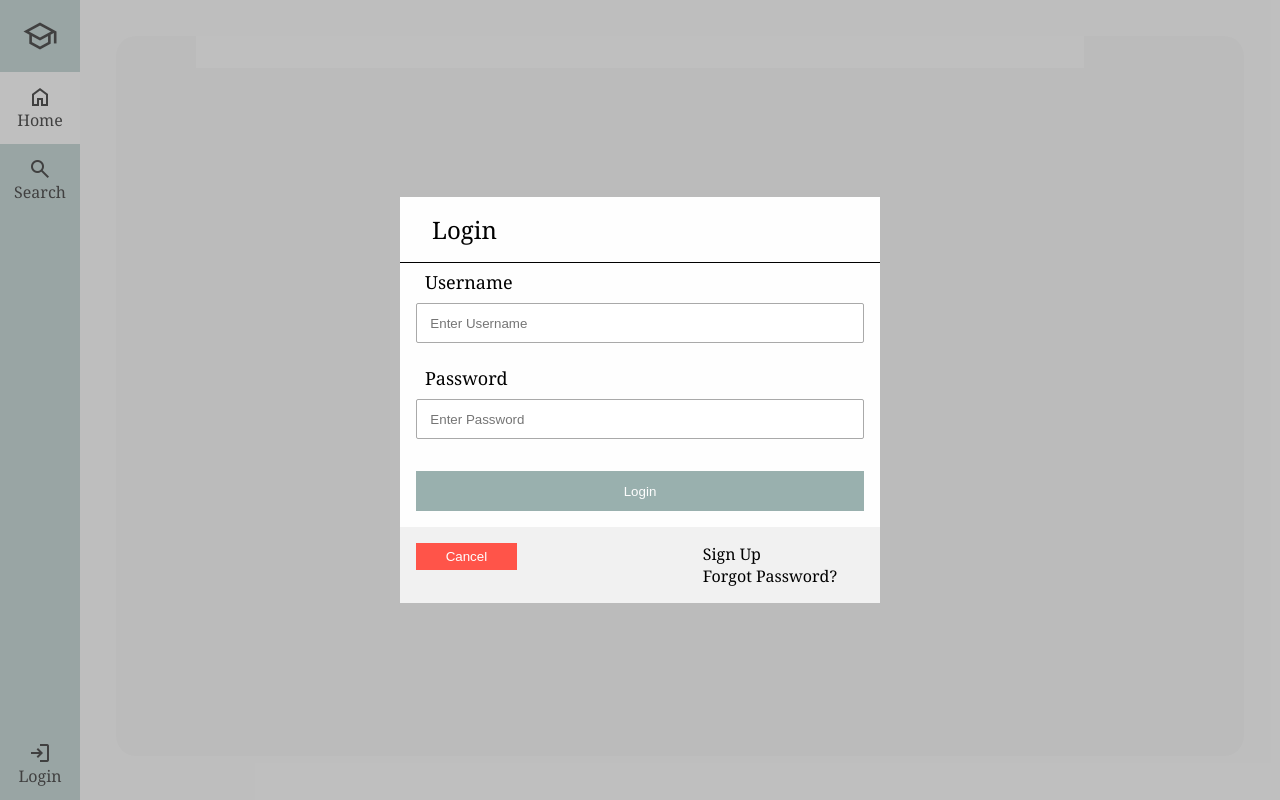
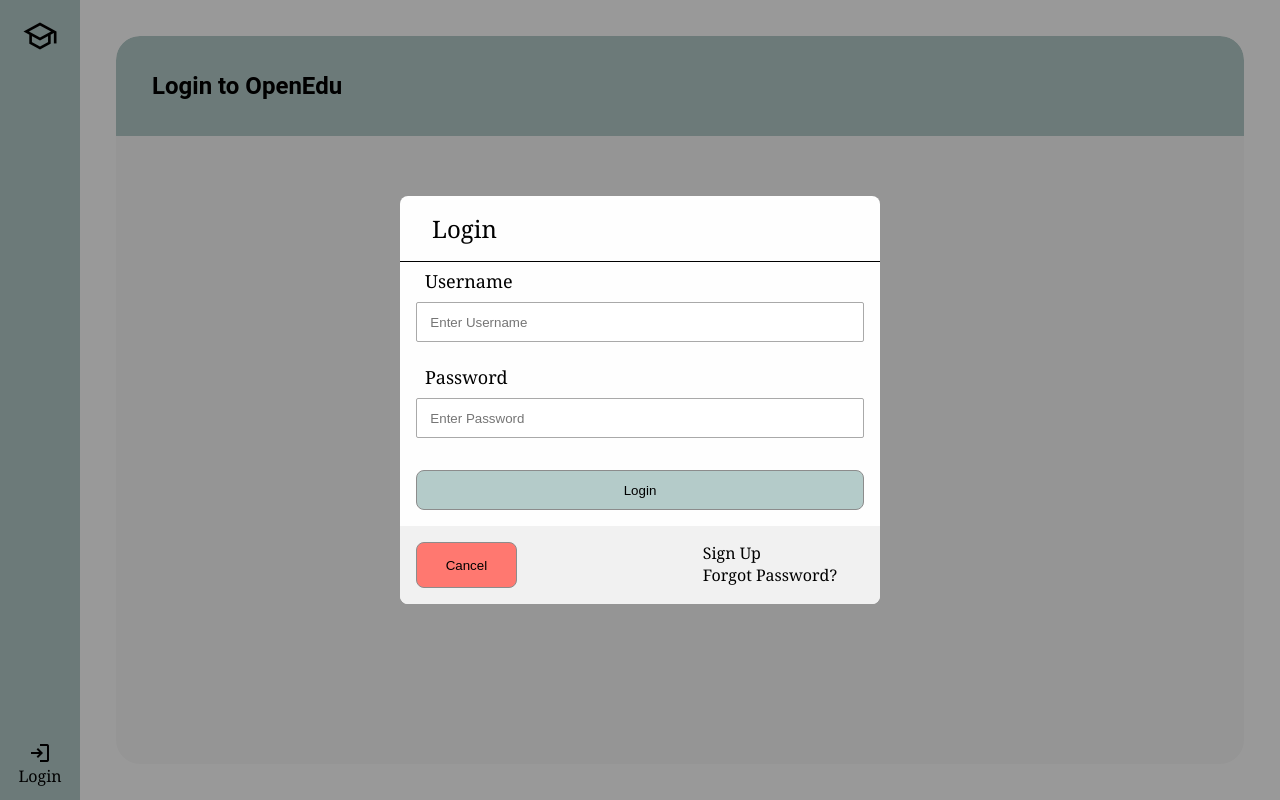
Before and after one commit to COSC310-OpenEdu/OpenEdu, a Flask app: page /login in a window 1280 px wide. Run offline with Flask 3, Linux system fonts and the light colour scheme.

Commit message:
refactored login, small style changes

```diff
--- a/static/CSS/form.css
+++ b/static/CSS/form.css
@@ -3,6 +3,7 @@ form {
     width: 30em;
     background-color: var(--modal);
     padding: 0em;
+    border-radius: 8px;
 }
 
 form * {
@@ -26,15 +27,26 @@ form legend {
     font-size:x-large;
 }
 
+form .FormFooter {
+    border-bottom-left-radius: inherit;
+    border-bottom-right-radius: inherit;
+}
+
 form .buttons {
     background-color: var(--modalFooter);
 }
 
 form button {
-    border:none;
-    color: var(--modal);
-    height: 2em;
     width: 50%;
+    height: 46px;
+    display: flex;
+    flex-direction: row;
+    background-color: #F8F8F8;
+    border-radius: 8px;
+    padding: 10px 16px 10px 16px;
+    border: 1px #8C8C8C solid;
+    justify-content: center;
+    align-items: center;
 }
 
 form .right {
@@ -52,15 +64,25 @@ form .left {
 }
 
 form .left button {
-    background-color: var(--redButton);
+    background-color: #FF7870;
+}
+
+form .left button:hover {
+    background-color: #FF5449;
+    color: white;
 }
 
 form .LineButton button {
-    background-color: var(--darkVariant);
+    background-color: #B4CBC9;
     text-align: center;
     vertical-align: middle;
     width: 100%;
     height: 3em;
+}
+
+form .LineButton button:hover {
+    background-color: #99B0AE;
+    color: white;
 }
 
 form input, form select {
@@ -89,6 +111,6 @@ form .highlight {
     left: 0;
     width: 100%;
     height: 100%;
-    background-color: rgba(128, 128, 128, 0.5);
+    background-color: rgba(0, 0, 0, 0.4);
     pointer-events: all;
 }
--- a/templates/login.html
+++ b/templates/login.html
@@ -1,16 +1,8 @@
-<!DOCTYPE html>
-<html lang="en">
-<head>
-    <meta charset="UTF-8">
-    <meta name="viewport" content="width=device-width, initial-scale=1.0">
-    <title>Document</title>
-    <link rel="stylesheet" type= "text/css" href= "{{ url_for('static',filename='CSS/general.css') }}">
-    <link rel="stylesheet" type= "text/css" href= "{{ url_for('static',filename='CSS/navbar.css') }}">
-    <link rel="stylesheet" type= "text/css" href= "{{ url_for('static',filename='CSS/pageContent.css') }}">
-    <link rel="stylesheet" href="https://fonts.googleapis.com/css2?family=Material+Symbols+Outlined:opsz,wght,FILL,GRAD@20..48,100..700,0..1,-50..200" />
-
-    <link rel="stylesheet" type= "text/css" href= "{{ url_for('static',filename='CSS/form.css') }}">
-
+{% extends "base.html" %}
+{% block title %}Login{% endblock %}
+{% block head %}
+    {{ super() }}
+    <link rel="stylesheet" type="text/css" href="{{ url_for('static', filename='CSS/form.css') }}">
     <script>
     document.addEventListener("DOMContentLoaded", function () {
         document.getElementById('Cancel').addEventListener('click', function (e) {
@@ -19,53 +11,15 @@
         })
     })
     </script>
-
-</head>
-<body>
-<div class="flex-container">
-    <!-- Navigation bar -->
-    <!-- Left Column -->
-    <nav class="navbar">
-        <!-- Contains the top aligned elements (Generic) -->
-        <ul class="navbar-top">
-            <li>
-                <a href="" id="Logo">
-                    <span class="material-symbols-outlined size-36">
-                        school
-                    </span>
-                </a>
-            </li>
-            <li>
-                <a href="" class="active" id="Home">
-                    <span class="material-symbols-outlined">
-                        home
-                    </span>Home
-                </a>
-            </li>
-            <li>
-                <a href="" id="Search">
-                    <span class="material-symbols-outlined">
-                        search
-                    </span>Search
-                </a>
-            </li>
-        </ul>
-
-        <!-- Contains the bottom aligned elements (Page specific) -->
-        <ul class="navbar-bottom">
-            <li>
-                <a href="{{url_for('login')}}" id="Logout">
-                    <span class="material-symbols-outlined">
-                        login
-                    </span>Login
-                </a>
-            </li>
-        </ul>
-    </nav>
-
-    <!-- Main body of page -->
-    <div class="main-container">
-        <div id="body">
+{% endblock %}
+{% block pageHeader %}Login to OpenEdu{% endblock %}
+{% block navTop %}
+    <a href="#" id="logo"><span class="material-symbols-outlined size-36">school</span></a>
+{% endblock %}
+{% block navBottom %}
+    <a href="{{ url_for('login') }}" id="log"><span class="material-symbols-outlined">login</span>Login</a>
+{% endblock %}
+{% block content %}
     <div class="overlay"></div>
     <form action="{{ url_for('login')}}" method="post" class="center">
         <div class="FormLine FormHeader">
@@ -90,7 +44,7 @@
             <button type="submit">Login</button>
         </div>
 
-                <div class="FormLine buttons">
+        <div class="FormLine buttons FormFooter">
             <div class="left">
                 <button id="Cancel">Cancel</button>
             </div>
@@ -99,12 +53,5 @@
                 <a class="right" style="width: 80%;">Forgot Password?</a> <br>
             </div>
         </div>
-
     </form>
-
-        </div>
-
-    </div>
-
-</body>
-</html>
+{% endblock %}
```
Lines whose indentation alone changed are shown as unchanged.
